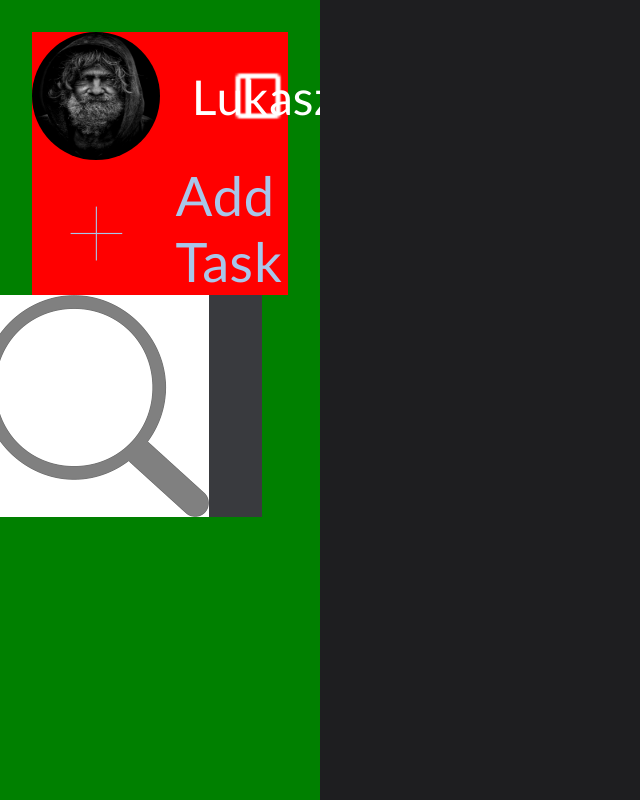
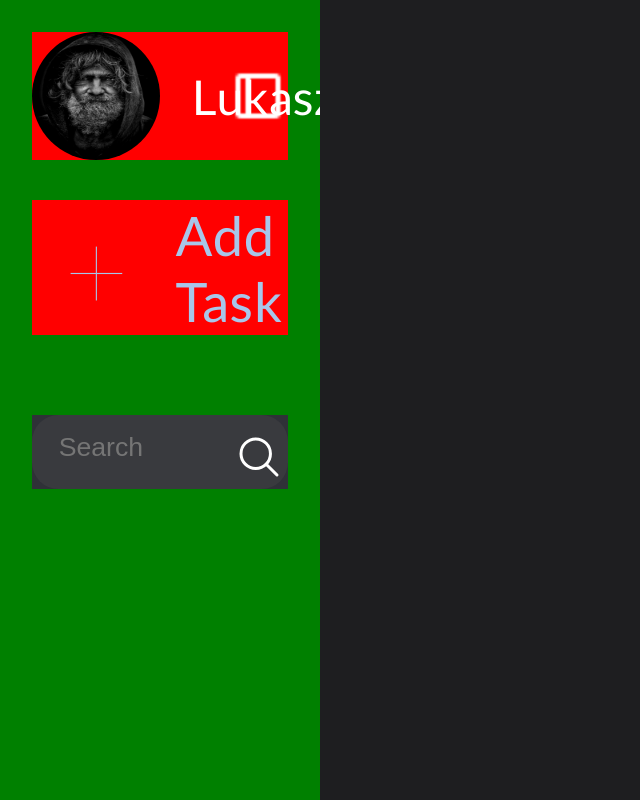
Before and after one commit to lukanogaj/scheduler, a React (Create React App) app: page / in a window 1280 px wide. Shown: the whole page, without its empty margins (0-640 px from the left). Built offline with nearby package versions, Linux system fonts and the light colour scheme.

Commit message:
input-finally

```diff
--- a/package.json
+++ b/package.json
@@ -3,6 +3,11 @@
   "version": "0.1.0",
   "private": true,
   "dependencies": {
+    "@fortawesome/fontawesome-svg-core": "^7.1.0",
+    "@fortawesome/free-brands-svg-icons": "^7.1.0",
+    "@fortawesome/free-regular-svg-icons": "^7.1.0",
+    "@fortawesome/free-solid-svg-icons": "^7.1.0",
+    "@fortawesome/react-fontawesome": "^3.1.0",
     "@testing-library/dom": "^10.4.1",
     "@testing-library/jest-dom": "^6.9.1",
     "@testing-library/react": "^16.3.0",
--- a/src/components/Controls/InputSearch/index.jsx
+++ b/src/components/Controls/InputSearch/index.jsx
@@ -1,18 +1,23 @@
 import styles from "./index.module.scss";
-import searchIcon from "../../images/search.png";
+import searchIcon from "../../images/search-trans.png";
+import { IoSearchOutline } from "react-icons/io5";
 
 const SearchControl = () => {
+	const iconPosition = {
+		color: "white",
+		position: "absolute",
+		top: "24%",
+		right: "2%",
+		fontSize: "3em",
+	};
 	return (
 		<div className={styles.search}>
-			<img
-				src={searchIcon}
-				alt='search'
-			/>
 			<input
 				type='search'
 				placeholder='Search'
 				name='search'
 			/>
+			<IoSearchOutline style={iconPosition} />
 		</div>
 	);
 };
--- a/src/components/Controls/InputSearch/index.module.scss
+++ b/src/components/Controls/InputSearch/index.module.scss
@@ -1,22 +1,24 @@
 .search {
 	display: flex;
 	justify-content: right;
-	width: 90%;
+	position: relative;
+	width: 100%;
+	height: 10%;
 	background-color: red;
-	background-color: #393a3e;
+	background-color: #2f3137;
 
 	input {
-		width: 90%;
+		width: 100%;
 		padding: 2em;
 		background: #393a3e;
+		border-radius: 2em;
 		// border-radius: 5px;
 		// box-shadow: 0 0 3px #ccc, 0 10px 15px #ebebeb inset;
 		border: none;
 		background-color: #393a3e;
 	}
 
-	img {
-		border: none;
-		background-color: #393a3e;
+	input::placeholder {
+		font-size: 2em;
 	}
 }
--- a/src/components/Sidebar/index.module.scss
+++ b/src/components/Sidebar/index.module.scss
@@ -1,8 +1,7 @@
 .sideBar {
 	display: flex;
 	flex-direction: column;
-	// justify-content: space-between;
-	// align-items: center;
+	gap: 40px;
 	width: 25%;
 	background-color: green;
 	// background-color: #2f3137;
```
Also changed, not shown: src/components/images/search-trans.png (renamed from src/components/images/search.png), 1 other file (tests, documents, lock files or other folders).
